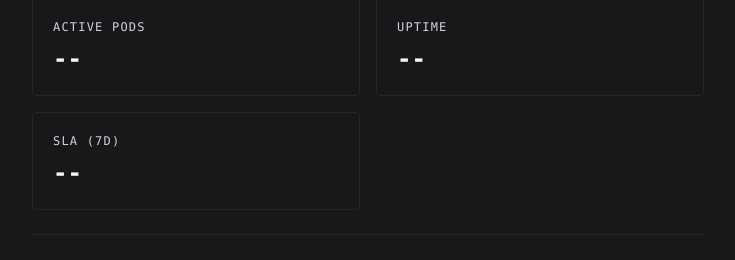
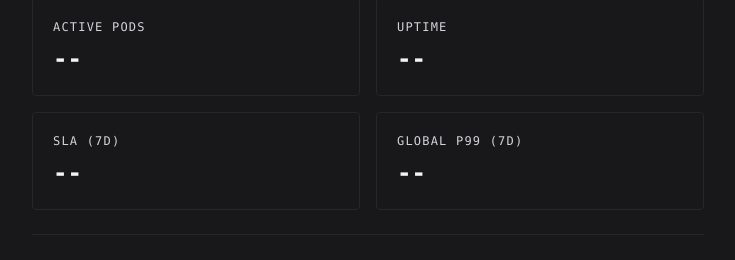
Before and after one commit to eleboucher/erwanleboucher.dev, a Vue app: page / in a window 1280 px wide. Shown: the part 592-852 px from the top of the page, without its empty margins (272-1007 px from the left). Built offline with nearby package versions, Linux system fonts and the light colour scheme; no server answers.

Commit message:
Add cluster latencies

```diff
--- a/src/App.vue
+++ b/src/App.vue
@@ -10,6 +10,12 @@ const metrics = ref({
   pods: { val: '--', title: 'Active Pods', key: 'cluster_pod_count' },
   uptime: { val: '--', title: 'Uptime', key: 'cluster_uptime_days' },
   sla: { val: '--', unit: '%', title: 'SLA (7d)', key: 'global_sla' },
+  cluster_latency: {
+    val: '--',
+    unit: 'ms',
+    title: 'Global P99 (7d)',
+    key: 'cluster_latency_over_7d',
+  },
 
   // Tech specs (Footer)
   talos: { val: 'Unknown', key: 'talos_version' },
@@ -54,6 +60,9 @@ const fetchAllStats = async () => {
             break
           case 'uptime':
             config.val = `${parseInt(value, 10)} days`
+            break
+          case 'cluster_latency':
+            config.val = `${parseInt(value, 10)} ms`
             break
           default:
             config.val = value
@@ -198,6 +207,7 @@ onMounted(() => {
               pods: metrics.pods,
               uptime: metrics.uptime,
               sla: metrics.sla,
+              cluster_latency: metrics.cluster_latency,
             }"
             :key="key"
             class="stat-card group"
```
